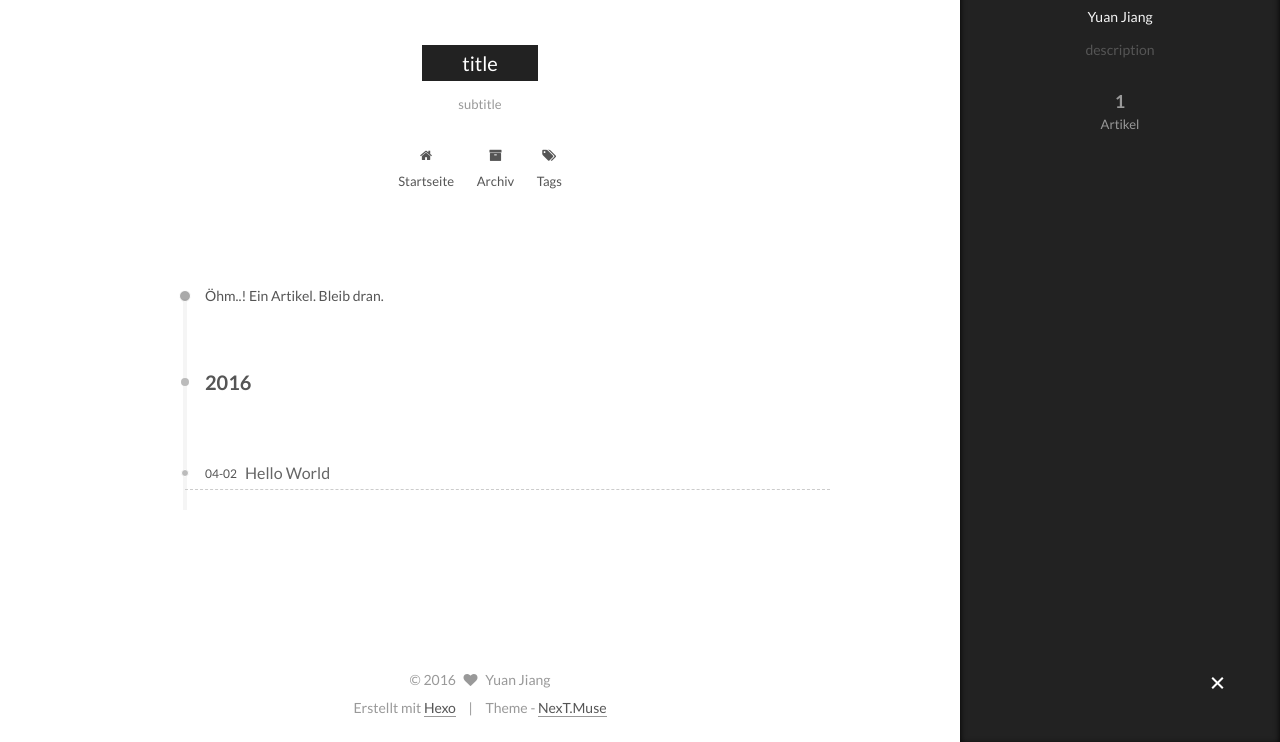
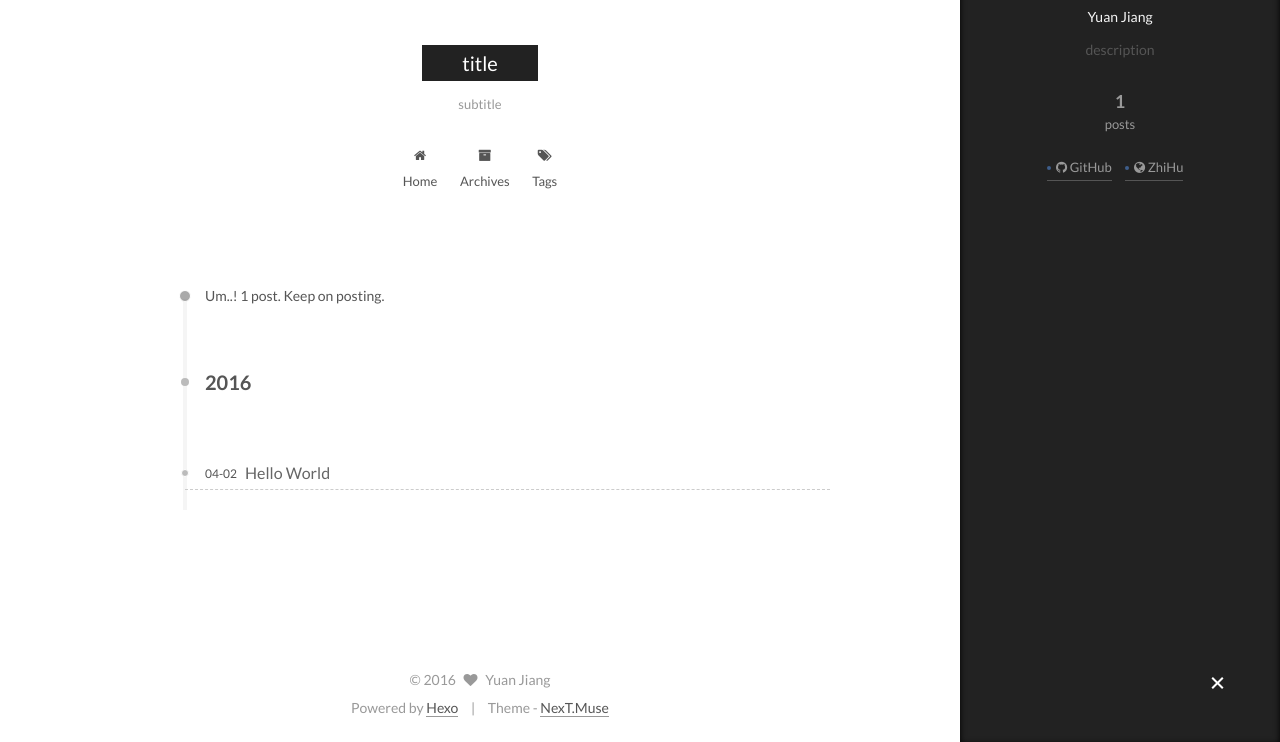
Before and after one commit to jiangyuanhk/jiangyuanhk.github.io, a plain HTML site: page archives/2016/04/index.html in a window 1280 px wide. Both pictures are taken after a click on the element 1217 px from the left and 742 px from the top of the page. Shown: the part 58-800 px from the top of the page. Drawn offline with Linux system fonts and the light colour scheme.

Commit message:
Site updated: 2016-04-02 16:58:19

```diff
--- a/archives/2016/04/index.html
+++ b/archives/2016/04/index.html
@@ -83,7 +83,7 @@
   };
 </script>
 
-  <title> Archiv | title </title>
+  <title> Archive | title </title>
 </head>
 
 <body itemscope itemtype="http://schema.org/WebPage" lang="English">
@@ -141,7 +141,7 @@
 
               <i class="menu-item-icon fa fa-home fa-fw"></i> <br />
 
-            Startseite
+            Home
           </a>
         </li>
 
@@ -151,7 +151,7 @@
 
               <i class="menu-item-icon fa fa-archive fa-fw"></i> <br />
 
-            Archiv
+            Archives
           </a>
         </li>
 
@@ -191,7 +191,7 @@
 
 
 
-      Öhm..! Ein Artikel. Bleib dran.
+      Um..! 1 post. Keep on posting.
     </span>
 
 
@@ -281,7 +281,7 @@
           <div class="site-state-item site-state-posts">
             <a href="/archives">
               <span class="site-state-item-count">1</span>
-              <span class="site-state-item-name">Artikel</span>
+              <span class="site-state-item-name">posts</span>
             </a>
           </div>
 
@@ -294,6 +294,26 @@
 
 
         <div class="links-of-author motion-element">
+
+
+              <span class="links-of-author-item">
+                <a href="https://github.com/jiangyuanhk" target="_blank">
+
+                    <i class="fa fa-github"></i>
+
+                  GitHub
+                </a>
+              </span>
+
+              <span class="links-of-author-item">
+                <a href="https://www.zhihu.com/people/yuan-jiang-4" target="_blank">
+
+                    <i class="fa fa-globe"></i>
+
+                  ZhiHu
+                </a>
+              </span>
+
 
         </div>
 
@@ -330,7 +350,7 @@
 </div>
 
 <div class="powered-by">
-  Erstellt mit  <a class="theme-link" href="http://hexo.io">Hexo</a>
+  Powered by <a class="theme-link" href="http://hexo.io">Hexo</a>
 </div>
 
 <div class="theme-info">
--- a/css/main.css
+++ b/css/main.css
@@ -1517,7 +1517,7 @@ pre .javascript .function {
   width: 4px;
   height: 4px;
   border-radius: 50%;
-  background: #edbdf2;
+  background: #3e5e8b;
 }
 .links-of-blogroll {
   font-size: 13px;
```
Also changed, not shown: 2016/04/02/hello-world/index.html (+27 -7 lines), archives/2016/index.html (+26 -6 lines), archives/index.html (+26 -6 lines), index.html (+25 -5 lines), tags/index.html (+25 -5 lines).
